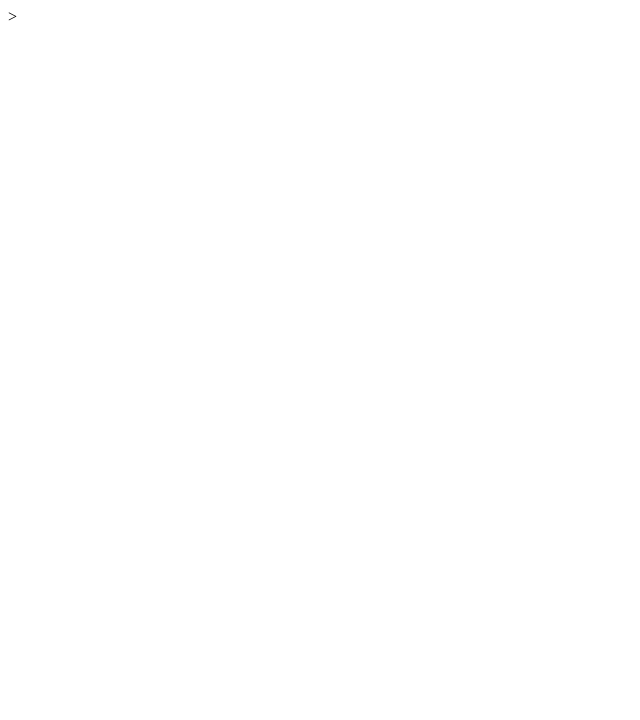
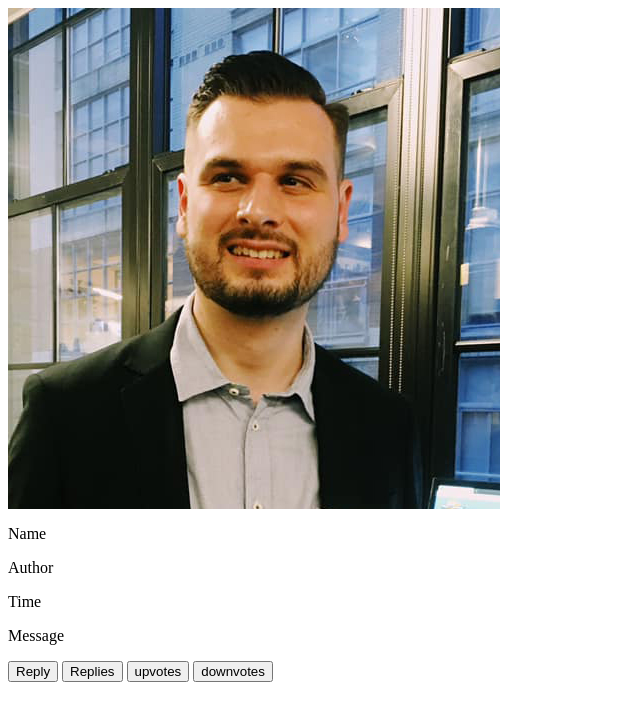
Before and after one commit to amilford87/javascript-comment, a plain HTML site: page index.html in a window 1280 px wide. Shown: the whole page, without its empty margins (0-640 px from the left). Drawn offline with Linux system fonts and the light colour scheme.

Commit message:
added image and made basic template

```diff
--- a/index.html
+++ b/index.html
@@ -3,10 +3,22 @@
     <title>
         JavaScript Comment
     </title>
+    <link rel="stylesheet" type="text/css" href="comment.css">
 </head>
 
 <body>
-    <div id="comment"></div>>
+    <div id="comment">
+        <img src="./assets/img.jpg">
+        <p id="name">Name</p>
+        <p id="author">Author</p>
+        <p id="posted">Time</p>
+        <p id="message">Message</p>
+        <button type="button" id="reply">Reply</button>
+        <button type="button" id="replies">Replies</button>
+        <button type="button" id="up">upvotes</button>
+        <button type="button" id="down">downvotes</button>
+
+    </div>
 </body>
 
 </html>
```
Also changed, not shown: assets/img.jpg (added).
